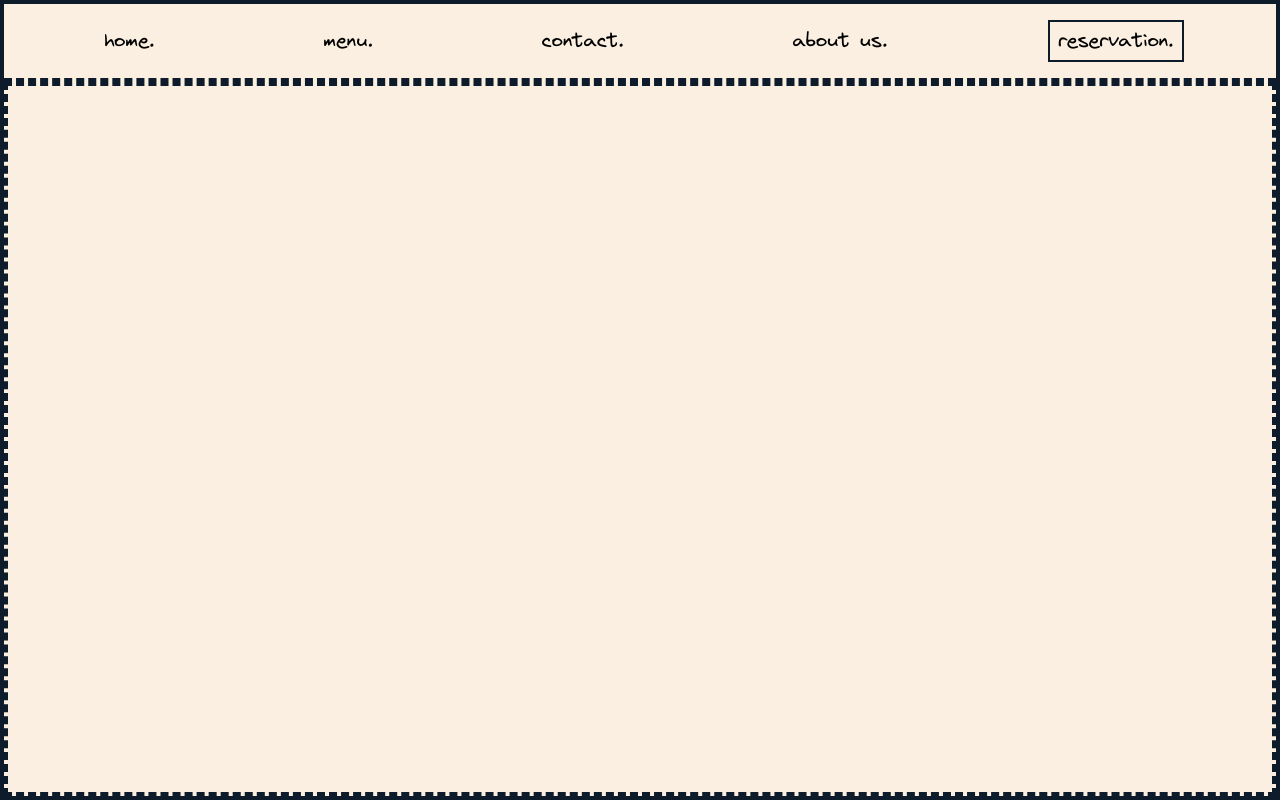
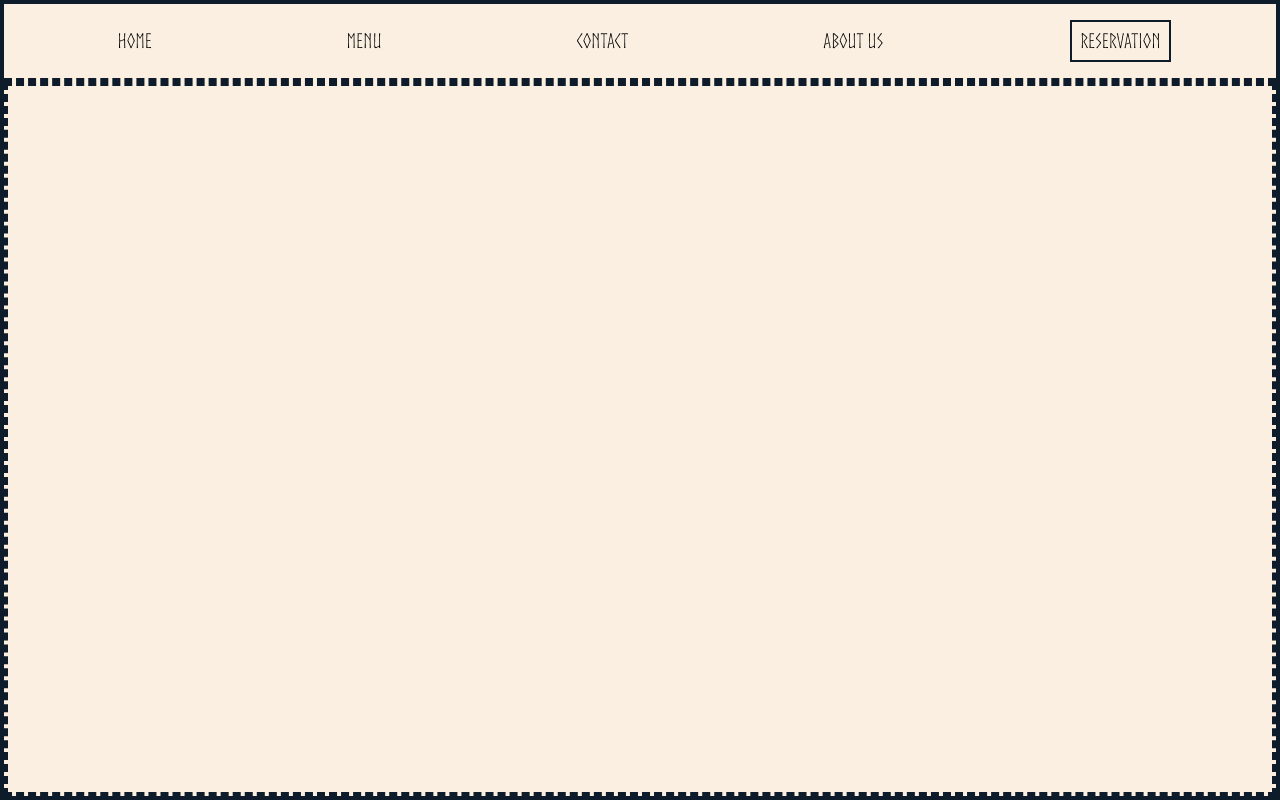
Before and after one commit to pier-rot/odin-restaurant-page, a website built with webpack: page src/template.html in a window 1280 px wide. Built offline with nearby package versions, Linux system fonts and the light colour scheme.

Commit message:
Change font-family in CSS & change buttons text

```diff
--- a/src/styles.css
+++ b/src/styles.css
@@ -83,7 +83,7 @@ h6 {
 }
 
 :root {
-    font-family: "Virgil", system-ui, -apple-system, BlinkMacSystemFont, 'Segoe UI', Roboto, Oxygen, Ubuntu, Cantarell, 'Open Sans', 'Helvetica Neue', sans-serif;
+    font-family: "Norse","Virgil", system-ui, -apple-system, BlinkMacSystemFont, 'Segoe UI', Roboto, Oxygen, Ubuntu, Cantarell, 'Open Sans', 'Helvetica Neue', sans-serif;
     --bcg: #faefe0;
     --hl-bgc: #778da9;
     --text-color: #1b263b;
--- a/src/template.html
+++ b/src/template.html
@@ -8,11 +8,11 @@
 	<body>
 		<header>
 			<nav>
-				<button id="homeBtn">home.</button>
-                <button id="menuBtn">menu.</button>
-				<button id="contactBtn">contact.</button>
-				<button id="aboutBtn">about us.</button>
-				<button id="bookBtn">reservation.</button>
+				<button id="homeBtn">home</button>
+                <button id="menuBtn">menu</button>
+				<button id="contactBtn">contact</button>
+				<button id="aboutBtn">about us</button>
+				<button id="bookBtn">reservation</button>
 			</nav>
 		</header>
         <div id="content">
```
